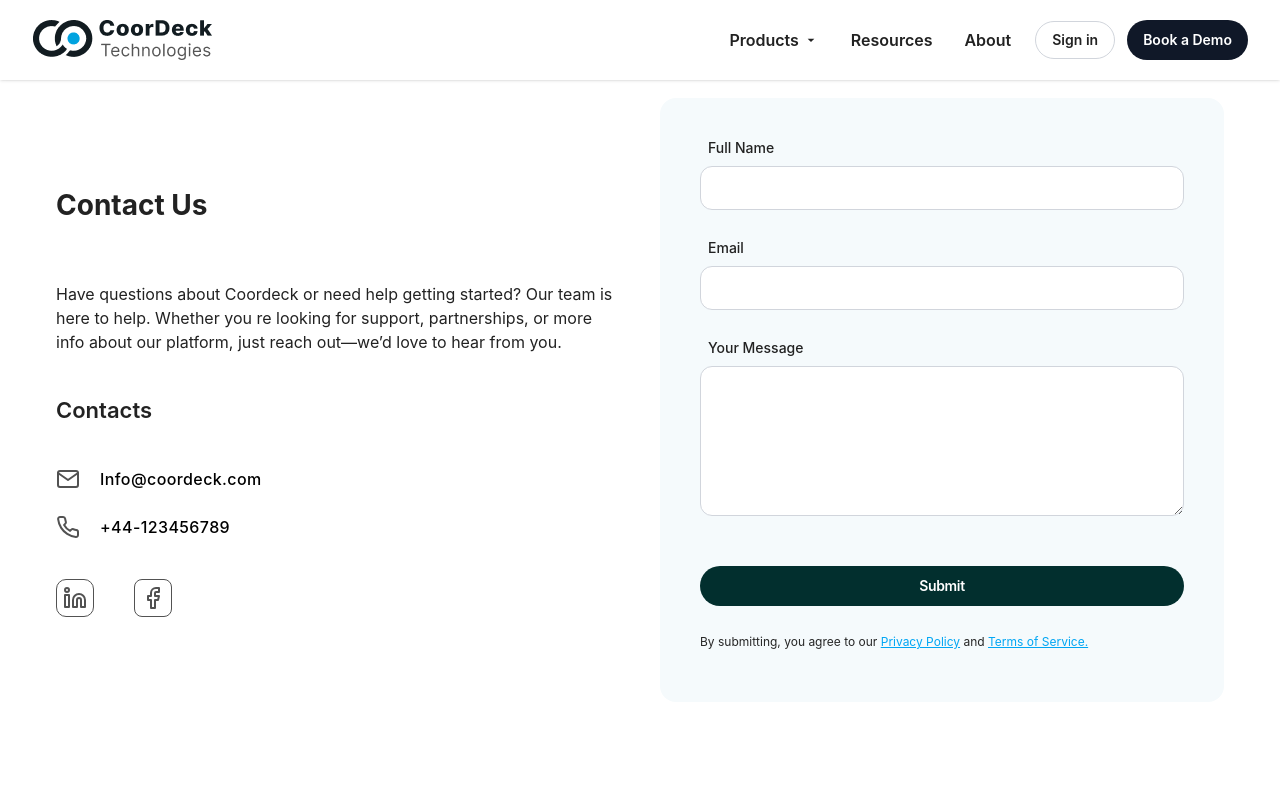
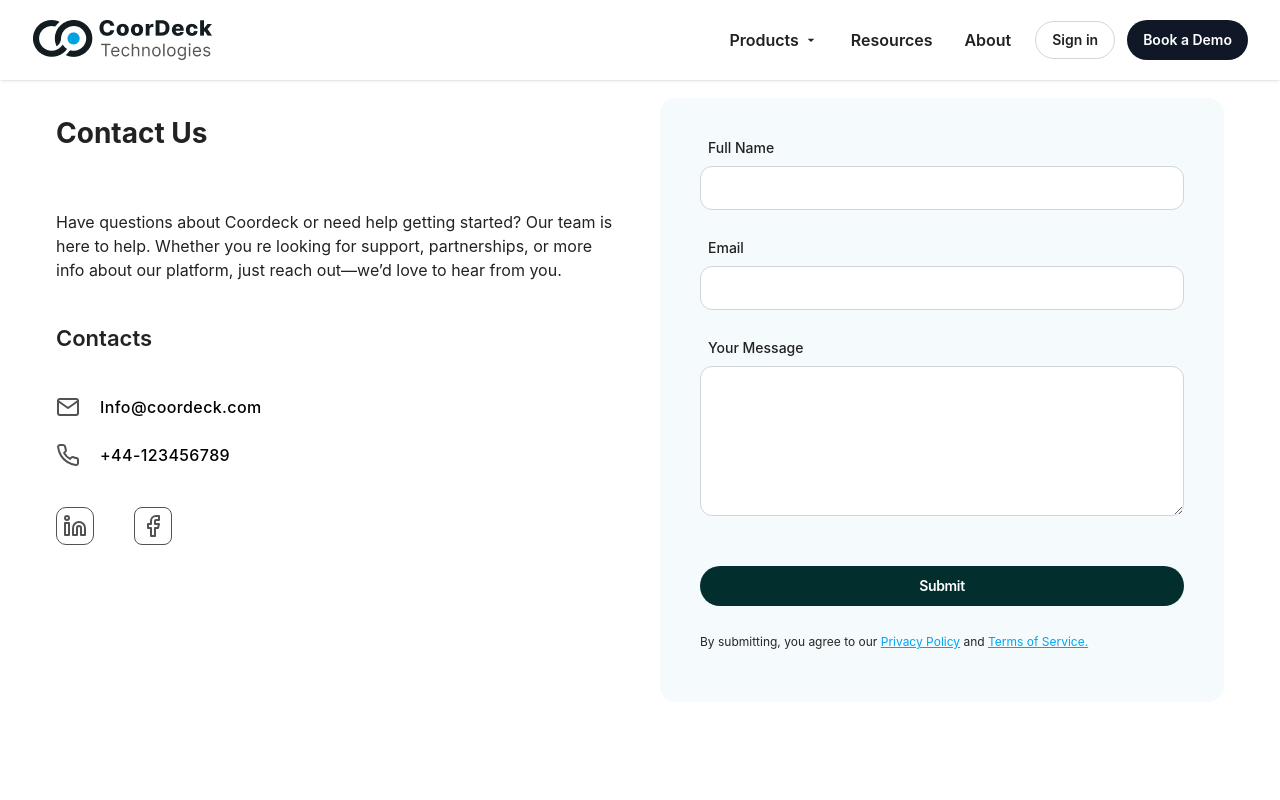
Before and after one commit to MTS-Services/alex_coordina, a Next.js app: page /contact in a window 1280 px wide. Shown: the top 800 px of the page. Built offline with nearby package versions, Linux system fonts and the light colour scheme.

Commit message:
ContactPage

```diff
--- a/src/app/contact/page.tsx
+++ b/src/app/contact/page.tsx
@@ -5,7 +5,7 @@ import { FiMail, FiPhone, FiLinkedin, FiFacebook } from "react-icons/fi";
 const ContactPage = () => {
   return (
     <div className="max-w-7xl mx-auto grid md:grid-cols-2 grid-cols-1 md:gap-10 gap-6 items-center h-screen md:my-0 mt-[100px] md:mb-0 mb-[200px] px-4 sm:px-6 lg:px-14">
-      <div className="col-span-1 h-auto">
+      <div className="col-span-1 w-full md:mb-36">
         <h2 className="text-[28px] font-bold text-[#222222] md:mb-14 mb-3">
           Contact Us
         </h2>
@@ -55,6 +55,7 @@ const ContactPage = () => {
           </a>
         </div>
       </div>
+
       <div className="bg-[#F5FAFC] rounded-2xl w-full md:mt-0 mt-3">
         <form className="rounded-2xl md:p-10 p-5">
           <div className="w-full">
```
